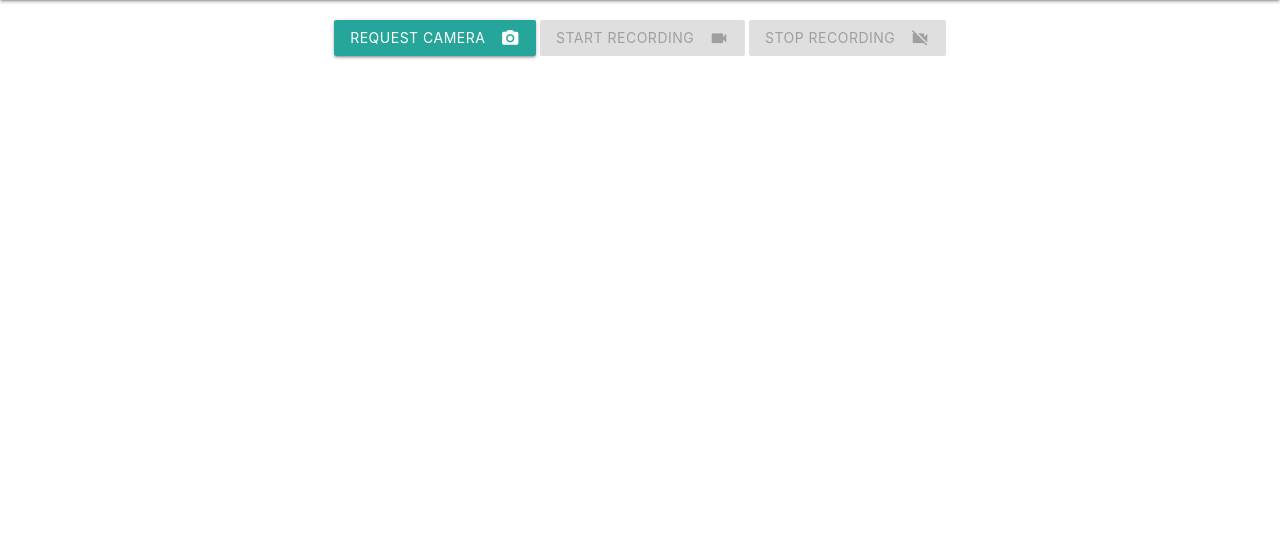
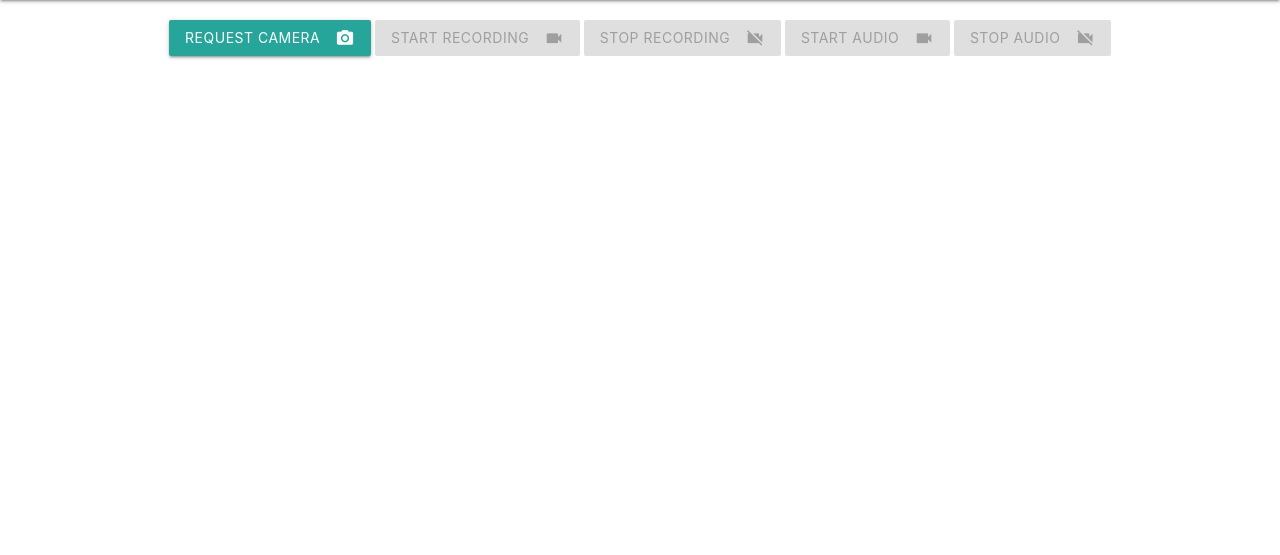
Before and after one commit to intermezzio/pennappsxx-lip-reading, a Flask app: page / in a window 1280 px wide. Shown: the part 64-619 px from the top of the page. Run offline with Flask 2, Linux system fonts and the light colour scheme.

Commit message:
Default message

```diff
--- a/Server/templates/flask.html
+++ b/Server/templates/flask.html
@@ -29,6 +29,8 @@
       <a class="waves-effect waves-light btn" id='request'>Request Camera<i class="material-icons right">camera_alt</i></a>
       <a class="waves-effect waves-light btn disabled" id='start' onclick='startRecording()'>Start Recording<i class="material-icons right">videocam</i></a>
       <a class="waves-effect waves-light btn disabled" id='stop' onclick='stopRecording()' hidden>Stop Recording<i class="material-icons right">videocam_off</i></a>
+      <a class="waves-effect waves-light btn disabled" id='startaud' onclick='startAudio()'>Start Audio<i class="material-icons right">videocam</i></a>
+      <a class="waves-effect waves-light btn disabled" id='stopaud' onclick='stopAudio()' hidden>Stop Audio<i class="material-icons right">videocam_off</i></a>
     </div>
     <!--<button id='start' class='btn' onclick = "startRecording()">
       Start Recording <i class="material-icons right">videocam</i>
```
Also changed, not shown: Server/Flask.py (line endings or trailing spaces).
